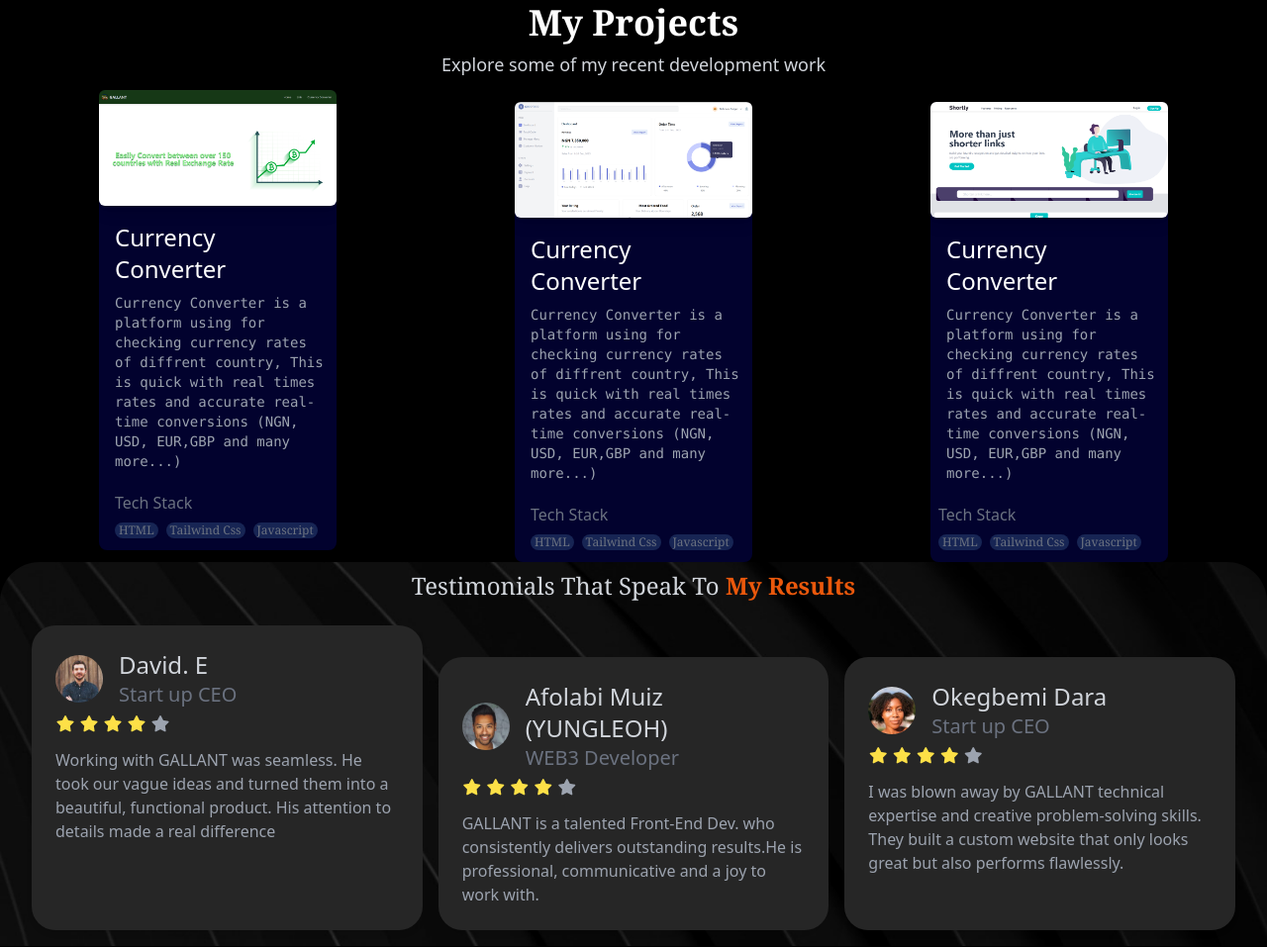
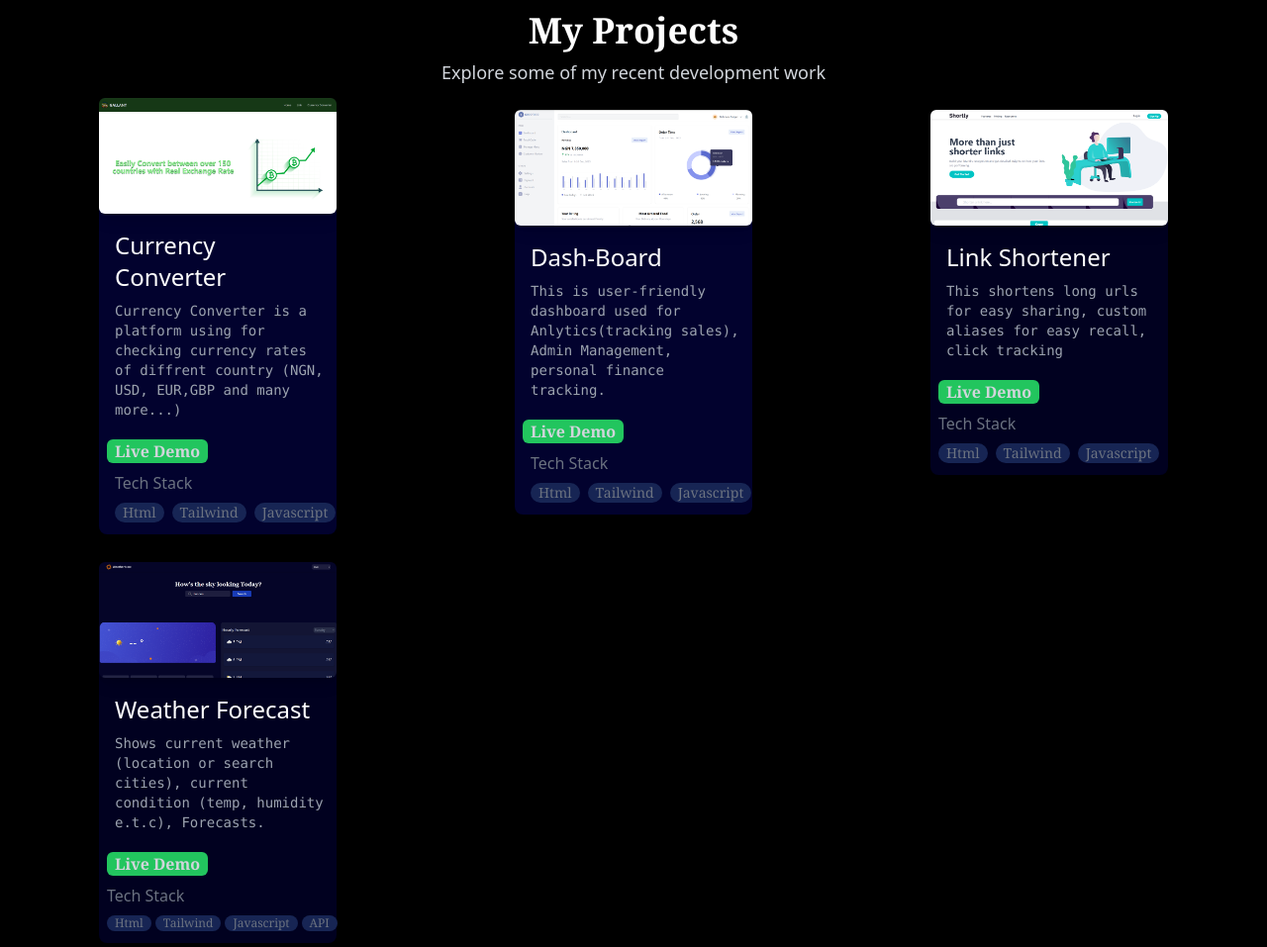
Before and after one commit to Alanukitan/Portfolio, a website: page dist/index.html in a window 1280 px wide. Shown: the part 2564-3521 px from the top of the page at 99% size. Drawn offline with Linux system fonts and the light colour scheme.

Commit message:
second4 commit

```diff
--- a/dist/index.html
+++ b/dist/index.html
@@ -178,7 +178,7 @@
             <div class=" opacity-0  transition duration-500 ease-out animate-me px-5 pb-2 "> <img src="./images/Group 639.png " class="mx-auto  w-full md:max-w-60 lg:w-64  "></div>
         </div>
 
-        <div class="bg-black" id="Projects">
+        <div class="bg-black py-2" id="Projects">
             <div class="text-center space-y-2 pt-2">
             <h1 class="text-4xl font-bold font-serif text-white">My Projects</h1>
             <p class="text-gray-300 font-sans  text-lg">Explore some of my recent development work</p>
@@ -191,16 +191,17 @@
 
                     <div class="mt-4 text-start px-2  lg:mt-1 py-3 lg:ml-2">
                         <p class="text-2xl text-white">Currency Converter</p>
-                        <p class="text-gray-400 font-mono text-sm pt-2 ">Currency Converter is a platform using for checking currency rates of diffrent country,
-                            This is quick with real times rates and accurate real-time conversions (NGN, USD, EUR,GBP and many more...)
+                        <p class="text-gray-400 font-mono text-sm pt-2 ">Currency Converter is a platform using for checking currency rates of diffrent country (NGN, USD, EUR,GBP and many more...)
                         </p>
-                    </div>
+                     </div>
+                     <button class="bg-green-500 rounded-md px-2 text-gray-300 font-serif font-semibold mt-2 mx-2">Live Demo</button>
+
                     <div class="pb-3 px-4">
                         <h3 class= "text-gray-500 font-sans font-medium py-2 ">Tech Stack</h3>
-                        <div class=" flex gap-2 text-xs font-serif">
-                            <p class="bg-blue-950 rounded-full px-1 text-gray-500">HTML</p>
-                            <p class="bg-blue-950 rounded-full px-1 text-gray-500">Tailwind Css</p>
-                            <p class="bg-blue-950 rounded-full px-1 text-gray-500">Javascript</p>
+                        <div class=" flex gap-2 text-sm font-serif">
+                            <p class="bg-blue-950 rounded-full px-2 text-gray-500">Html</p>
+                            <p class="bg-blue-950 rounded-full px-2 text-gray-500">Tailwind </p>
+                            <p class="bg-blue-950 rounded-full px-2 text-gray-500">Javascript</p>
                         </div>
                     </div>
                 </div>
@@ -211,42 +212,71 @@
                     <img class="w-full rounded-md shadow-lg transition-transform duration-300 hover:scale-x-90" src="./images/Screenshot (7).png" alt="">
 
                     <div class="mt-4 text-start px-2  lg:mt-1 py-3 lg:ml-2">
-                        <p class="text-2xl text-white">Currency Converter</p>
-                        <p class="text-gray-400 font-mono text-sm pt-2 ">Currency Converter is a platform using for checking currency rates of diffrent country,
-                            This is quick with real times rates and accurate real-time conversions (NGN, USD, EUR,GBP and many more...)
+                        <p class="text-2xl text-white">Dash-Board</p>
+                        <p class="text-gray-400 font-mono text-sm pt-2 ">
+                            This is user-friendly dashboard used for Anlytics(tracking sales), Admin Management, personal finance tracking.
+
                         </p>
-                    </div>
+                        </div>
+                        <button class="bg-green-500 rounded-md px-2 mx-2 text-gray-300 font-serif font-semibold mt-2 ">Live Demo</button>
                     <div class="pb-3 px-4">
                         <h3 class= "text-gray-500 font-sans font-medium py-2 ">Tech Stack</h3>
-                        <div class=" flex gap-2 text-xs font-serif">
-                            <p class="bg-blue-950 rounded-full px-1 text-gray-500">HTML</p>
-                            <p class="bg-blue-950 rounded-full px-1 text-gray-500">Tailwind Css</p>
-                            <p class="bg-blue-950 rounded-full px-1 text-gray-500">Javascript</p>
+                        <div class=" flex gap-2 text-sm font-serif">
+                            <p class="bg-blue-950 rounded-full px-2 text-gray-500">Html</p>
+                            <p class="bg-blue-950 rounded-full px-2 text-gray-500">Tailwind </p>
+                            <p class="bg-blue-950 rounded-full px-2 text-gray-500">Javascript</p>
                         </div>
                     </div>
                 </div>
             </div>
              <!---->
             <div class="pt-3">
-                <div class=" container  mx-auto  rounded-lg  lg:items-center lg:max-w-60" style="background-color: rgb(2, 2, 46);">
+                <div class=" container  mx-auto  rounded-lg  lg:items-center lg:max-w-60" style="background-color: rgba(2, 2, 46, 0.703);">
                     <img class="w-full rounded-md shadow-lg transition-transform duration-300 hover:scale-x-90" src="./images/Screenshot (8).png" alt="">
 
                     <div class="mt-4 text-start px-2  lg:mt-1 py-3 lg:ml-2">
-                        <p class="text-2xl text-white">Currency Converter</p>
-                        <p class="text-gray-400 font-mono text-sm pt-2 ">Currency Converter is a platform using for checking currency rates of diffrent country,
-                            This is quick with real times rates and accurate real-time conversions (NGN, USD, EUR,GBP and many more...)
+                        <p class="text-2xl text-white">Link Shortener</p>
+                        <p class="text-gray-400 font-mono text-sm pt-2 ">This shortens long urls for easy sharing, custom aliases for easy recall, click tracking
                         </p>
+
                     </div>
+                    <button class="bg-green-500 rounded-md px-2 text-gray-300 font-serif font-semibold mt-2 mx-2">Live Demo</button>
                     <div class="pb-3 px-2">
                         <h3 class= "text-gray-500 font-sans font-medium py-2 ">Tech Stack</h3>
-                        <div class=" flex gap-2 text-xs font-serif">
-                            <p class="bg-blue-950 rounded-full px-1 text-gray-500">HTML</p>
-                            <p class="bg-blue-950 rounded-full px-1 text-gray-500">Tailwind Css</p>
-                            <p class="bg-blue-950 rounded-full px-1 text-gray-500">Javascript</p>
+                        <div class=" flex gap-2 text-sm font-serif">
+                            <p class="bg-blue-950 rounded-full px-2 text-gray-500">Html</p>
+                            <p class="bg-blue-950 rounded-full px-2 text-gray-500">Tailwind </p>
+                            <p class="bg-blue-950 rounded-full px-2 text-gray-500">Javascript</p>
                         </div>
                     </div>
                 </div>
             </div>
+            <!---->
+            <div class="pt-3">
+                <div class=" container  mx-auto  rounded-lg  lg:items-center lg:max-w-60" style="background-color: rgba(2, 2, 46, 0.703);">
+                    <img class="w-full rounded-md shadow-lg transition-transform duration-300 hover:scale-x-90" src="./images/Screenshot (4).png" alt="">
+
+                    <div class="mt-4 text-start px-2  lg:mt-1 py-3 lg:ml-2">
+                        <p class="text-2xl text-white">Weather Forecast</p>
+                        <p class="text-gray-400 font-mono text-sm pt-2 ">
+                            Shows current weather (location or search cities), current condition (temp, humidity e.t.c), Forecasts.
+
+                        </p>
+                    </div>
+                     <button class="bg-green-500 rounded-md px-2 text-gray-300 font-serif font-semibold mt-2 mx-2 ">Live Demo</button>
+
+                    <div class="pb-3 px-2">
+                        <h3 class= "text-gray-500 font-sans font-medium py-2 ">Tech Stack</h3>
+                        <div class=" flex gap-1 text-xs font-serif">
+                            <p class="bg-blue-950 rounded-full px-2 text-gray-500">Html</p>
+                            <p class="bg-blue-950 rounded-full px-2 text-gray-500">Tailwind </p>
+                            <p class="bg-blue-950 rounded-full px-2 text-gray-500">Javascript</p>
+                            <p class="bg-blue-950 rounded-full px-2 text-gray-500">API</p>
+                        </div>
+                    </div>
+                </div>
+            </div>
+
 </div>
 
 
```
Also changed, not shown: dist/output.css.
